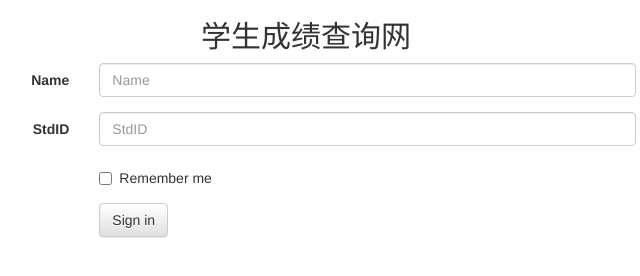
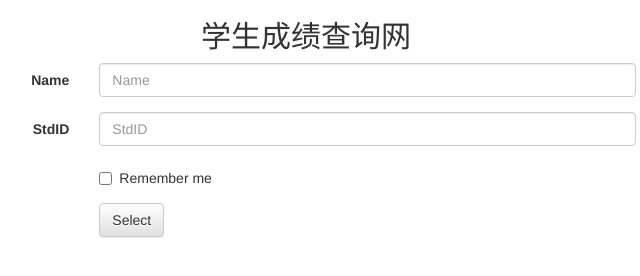
Before and after one commit to SoftwareKiller/ubuntu, a plain HTML site: page std_select_server/wwwroot/index.html in a window 1280 px wide. Shown: the full height of the page, 334-974 px from the left. Drawn offline with nearby package versions, Linux system fonts and the light colour scheme.

Commit message:
std_info_select.html

```diff
--- a/std_select_server/wwwroot/index.html
+++ b/std_select_server/wwwroot/index.html
@@ -44,7 +44,7 @@
   </div>
   <div class="form-group">
     <div class="col-sm-offset-2 col-sm-10">
-      <button type="submit" class="btn btn-default" value="Submit">Sign in</button>
+      <button type="submit" class="btn btn-default" value="Submit">Select</button>
     </div>
   </div>
   </form>
```
